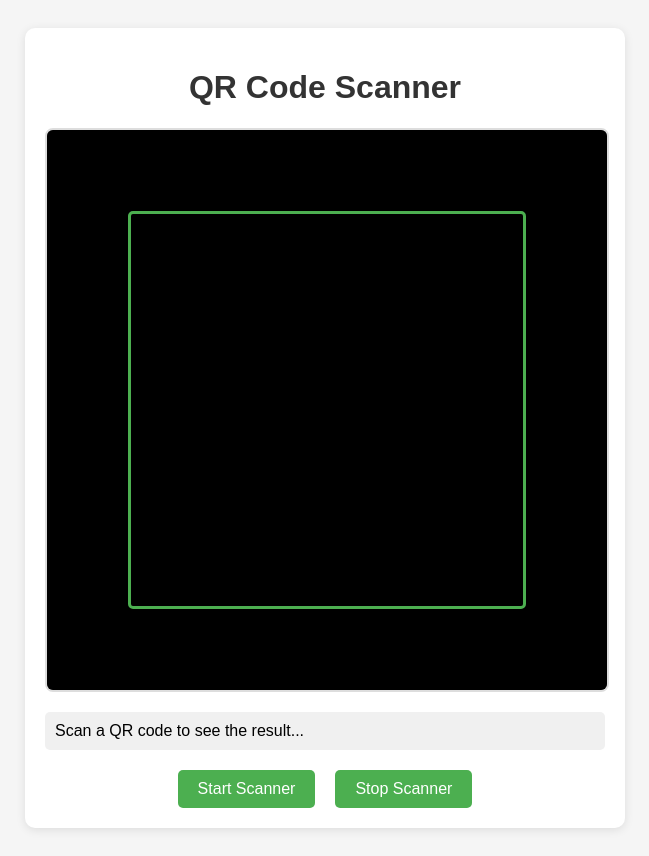
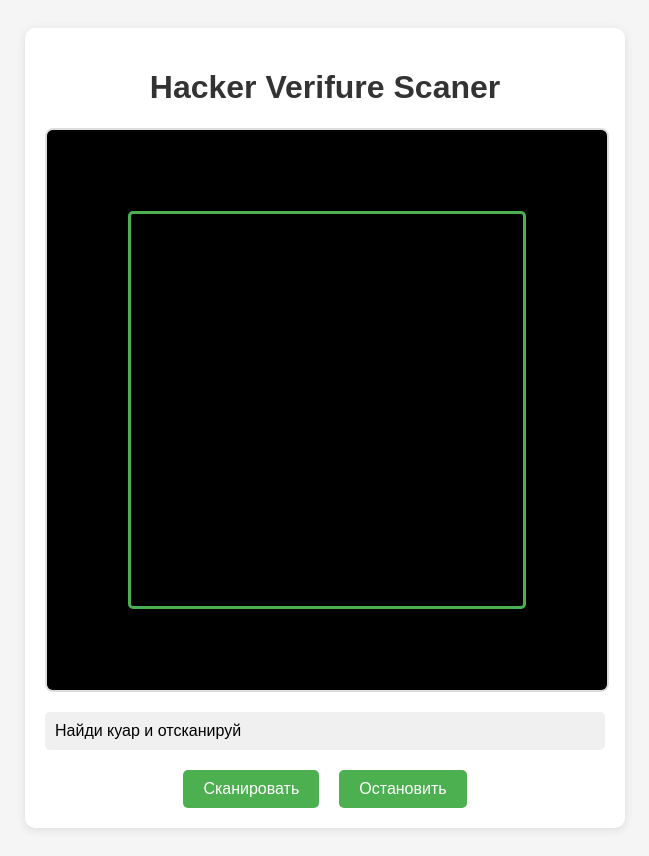
Before and after one commit to neckulin/scanqr, a plain HTML site: page index.html in a window 1280 px wide. Shown: the whole page, without its empty margins (315-964 px from the left). Drawn offline with nearby package versions, Linux system fonts and the light colour scheme.

Commit message:
Update index.html

```diff
--- a/index.html
+++ b/index.html
@@ -86,16 +86,16 @@
 </head>
 <body>
     <div class="container">
-        <h1>QR Code Scanner</h1>
+        <h1>Hacker Verifure Scaner</h1>
         <div class="scanner-container">
             <video id="video" playsinline></video>
             <div class="scan-box"></div>
         </div>
         <div id="error" class="error"></div>
-        <div class="result" id="result">Scan a QR code to see the result...</div>
+        <div class="result" id="result">Найди куар и отсканируй</div>
         <div class="controls">
-            <button id="startButton">Start Scanner</button>
-            <button id="stopButton" disabled>Stop Scanner</button>
+            <button id="startButton">Сканировать</button>
+            <button id="stopButton" disabled>Остановить</button>
         </div>
     </div>
 
```
